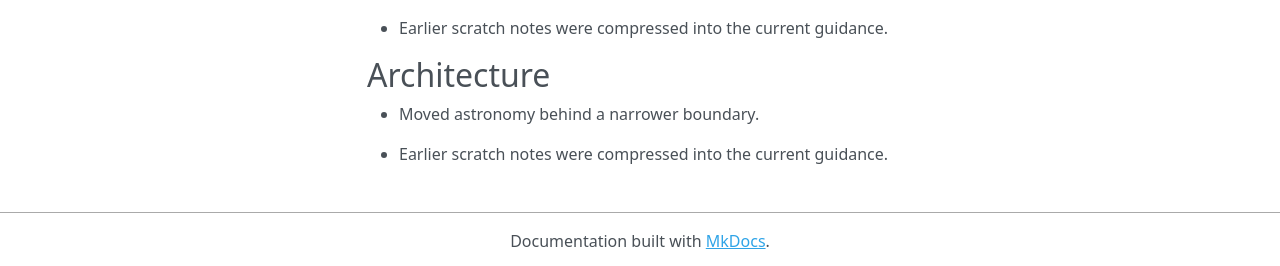
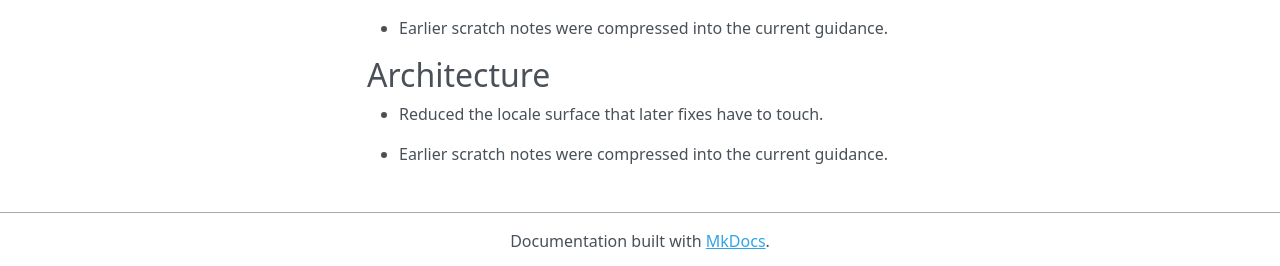
Before and after one commit to sebastianspicker/phyphox-arduino-classroom-kit, an MkDocs documentation site: the page built from docs/ASTRONOMY_EXPERIMENTS_COMPANION.md, in a window 1280 px wide and 986 px high. Shown: the part 717-983 px from the top of the window. Built offline with MkDocs 1.6.1, drawn with Linux system fonts in a browser that asks for light colours; nearby versions of some CDN libraries.

Commit message:
refactor(locale): shrink the surface area around locale
Carried the locale adjustment through build-phyphox.sh, ASTRONOMY_EXPERIMENTS_COMPANION.md.

```diff
--- a/docs/ASTRONOMY_EXPERIMENTS_COMPANION.md
+++ b/docs/ASTRONOMY_EXPERIMENTS_COMPANION.md
@@ -26,6 +26,6 @@ Some setup details still depend on the current local workflow and may change aga
 - Earlier scratch notes were compressed into the current guidance.
 
 ## Architecture
-- Moved astronomy behind a narrower boundary.
+- Reduced the locale surface that later fixes have to touch.
 
 - Earlier scratch notes were compressed into the current guidance.
```
Also changed, not shown: 1 other file.
